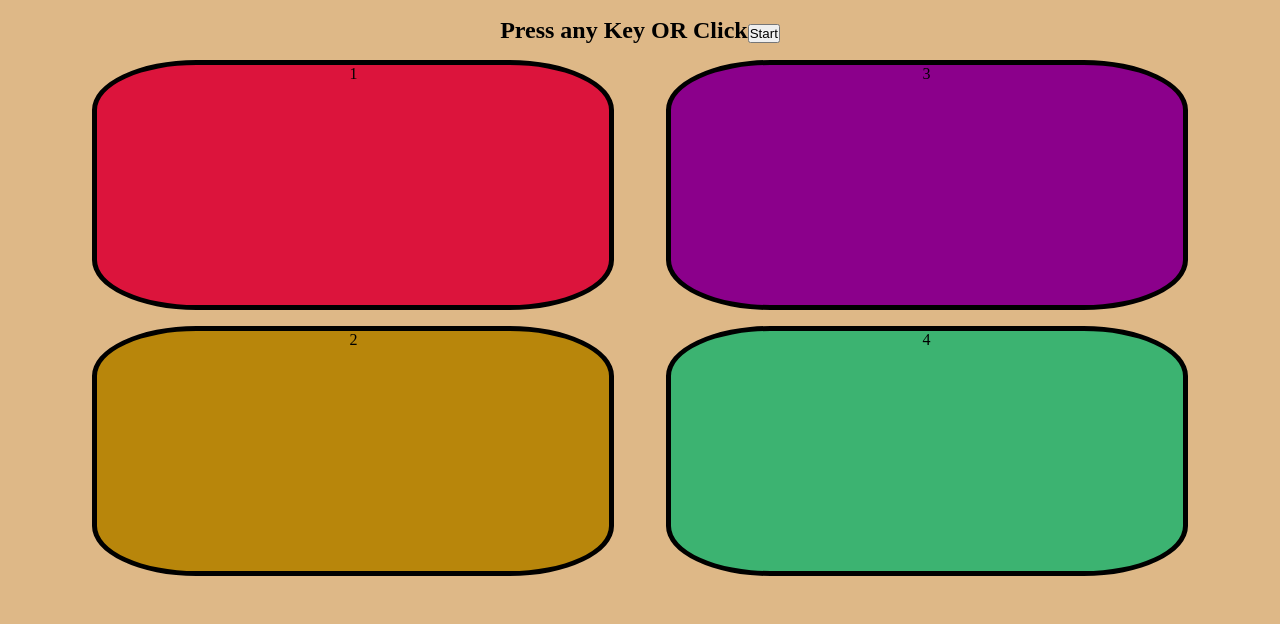
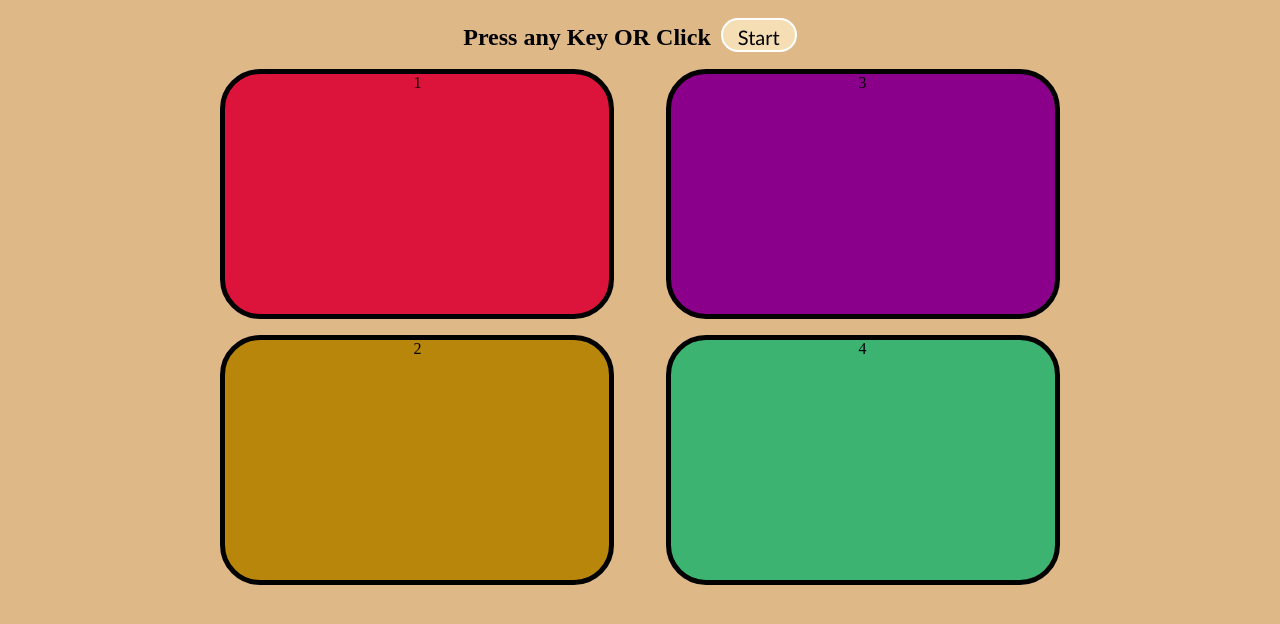
Before and after one commit to RamaScript/Symon-says-game, a plain HTML site: page index.html in a window 1280 px wide. Shown: the part 64-688 px from the top of the page. Drawn offline with Linux system fonts and the light colour scheme.

Commit message:
Update style.css

```diff
--- a/style.css
+++ b/style.css
@@ -16,6 +16,17 @@ body {
   color: white;
 }
 
+.start{
+  background-color: wheat;
+  padding: 5px 15px 1px 15px;
+  font-size: 20px;
+  font-weight: 500;
+  font-family: 'Trebuchet MS', 'Lucida Sans Unicode', 'Lucida Grande', 'Lucida Sans', Arial, sans-serif;
+  border: 2px solid white;
+  border-radius: 20px;
+  margin: 1px 20px 1px 10px;
+}
+
 .ColorBoxes {
   display: flex;
   justify-content: center;
@@ -23,9 +34,9 @@ body {
 
 .btn {
   height: 30vh;
-  width: 40vw;
+  width: 30vw;
   border: 5px solid black;
-  border-radius: 20%;
+  border-radius: 40px;
   margin: 2vh 2vw;
 }
 
```
